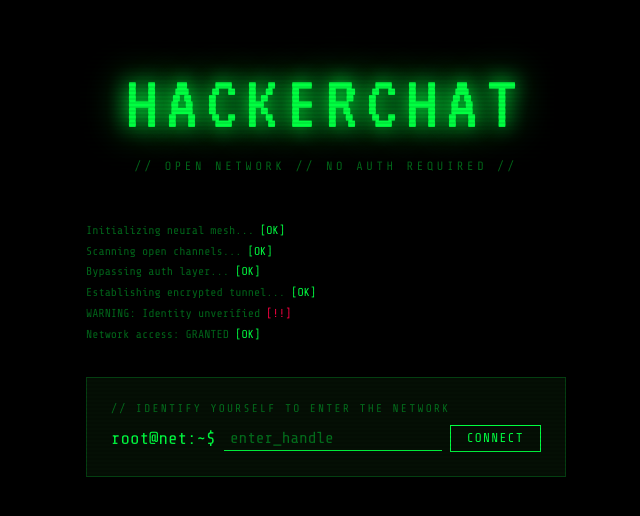
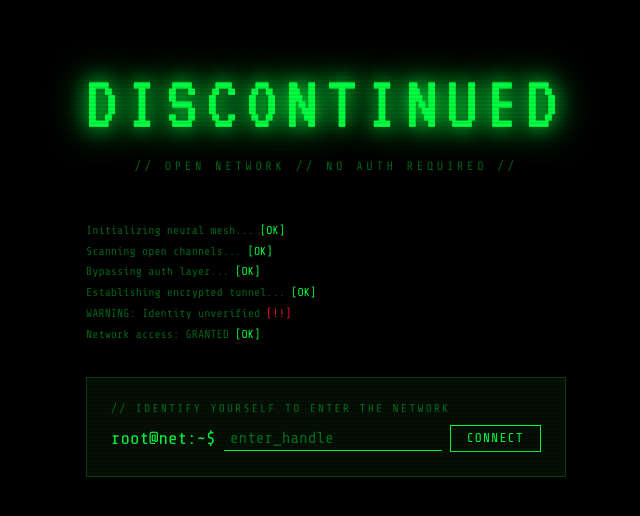
Before and after one commit to AblazeAAB/HackerChat, a website: page public/index.html in a window 1280 px wide. Shown: the part 130-646 px from the top of the page, without its empty margins (314-954 px from the left). Drawn offline with nearby package versions, Linux system fonts and the light colour scheme.

Commit message:
Update index.html

```diff
--- a/public/index.html
+++ b/public/index.html
@@ -415,10 +415,10 @@
   </style>
 </head>
 <body>
-
+/*
 <!-- ─── BOOT SCREEN ─── -->
 <div id="boot">
-  <div class="boot-logo">HACKERCHAT</div>
+  <div class="boot-logo">DISCONTINUED</div>
   <div class="boot-sub">// open network // no auth required //</div>
 
   <div class="boot-lines" id="bootLines"></div>
@@ -680,5 +680,6 @@
     msgInput.focus();
   }
 </script>
+*/
 </body>
 </html>
```
